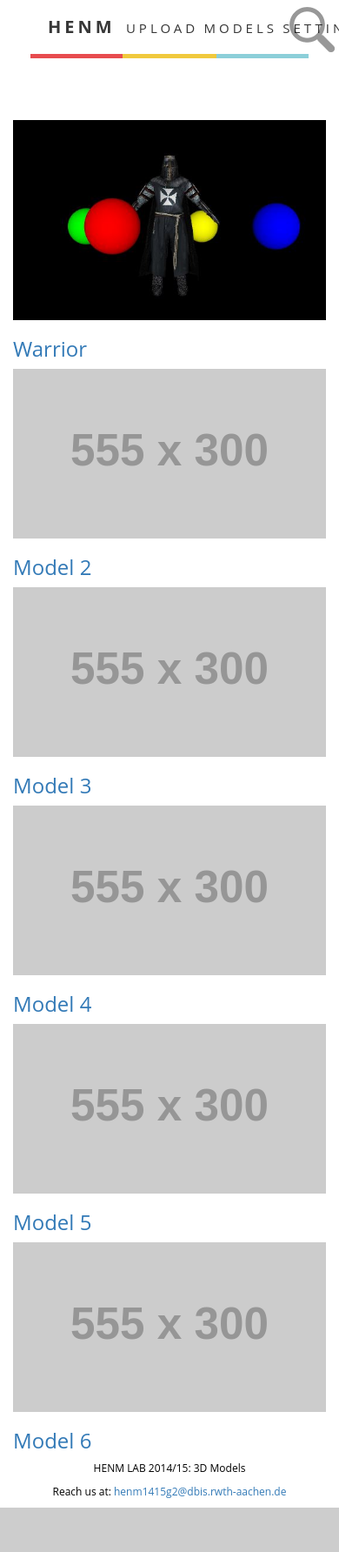
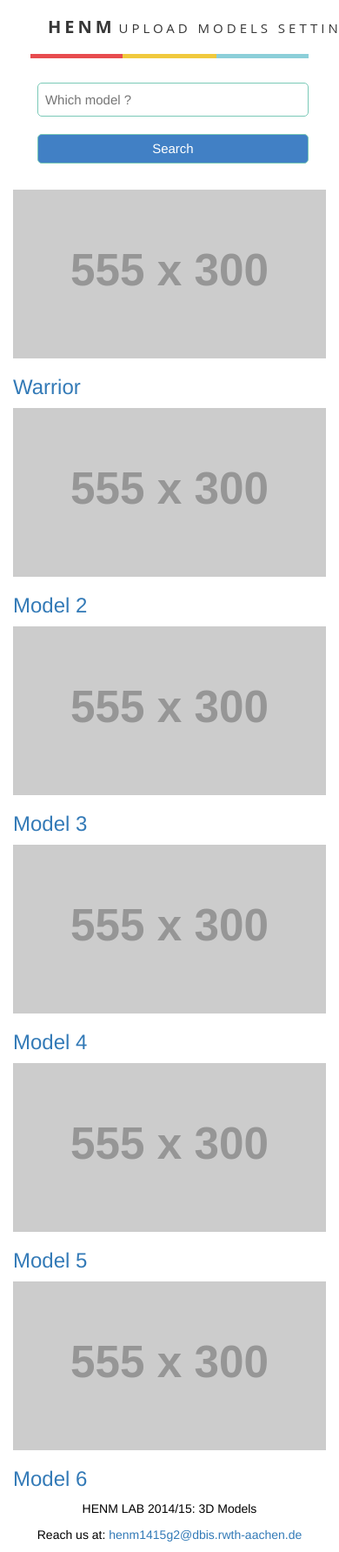
Before and after one commit to rwth-acis/Anatomy2.0, a PHP site: page /src/views/Home.html in a window 390 px wide; the page is wider, and only the part inside the window is pictured. Shown: that part at 87% size. Before the commit the page ends 1733 px from the top of that part, so only its background shows below. Run offline with PHP 8.4, Linux system fonts and the light colour scheme; grey boxes labelled with a size stand in for pictures from a placeholder-image service; some libraries are stand-ins or nearby versions.

Commit message:
Responsive Search Field!

```diff
--- /dev/null
+++ b/src/css/responsiveform1.css
@@ -0,0 +1,4 @@
+#wrap{
+width: 80%;
+margin: 10px 30% 10px 11%;
+}
--- /dev/null
+++ b/src/css/responsiveform2.css
@@ -0,0 +1,19 @@
+h2{
+font-size:18px;
+}
+p{
+font-size:14px;
+}
+label{
+font-size:12px;
+}
+input[type=submit]{
+padding:5px;
+}
+input[type=text]{
+  padding: 8px;
+}
+div#wrap{
+width: 80%;
+margin: 10px 30% 10px 11%;
+}
--- /dev/null
+++ b/src/css/responsiveform3.css
@@ -0,0 +1,21 @@
+input[type=submit]
+{
+padding:4px;
+font-size:12px;
+}
+input[type=text]{
+  padding: 8px;
+}
+label{
+font-size:12px;
+}
+h2{
+font-size:15px;
+}
+p{
+font-size:12px;
+}
+div#wrap{
+width: 80%;
+margin: 10px 30% 10px 11%;
+}
--- a/src/css/style.css
+++ b/src/css/style.css
@@ -1,3 +1,16 @@
+{
+    /* With these codes padding and border does not increase it's width and gives intuitive style.*/
+
+  -webkit-box-sizing: border-box;
+  -moz-box-sizing: border-box;
+  box-sizing: border-box;
+}
+
+<!--[if lt IE 9]>
+  <script src="http://css3-mediaqueries-js.googlecode.com/files/css3-mediaqueries.js"></script>
+  <script src="http://html5shim.googlecode.com/svn/trunk/html5.js"></script>
+<![endif]-->
+
 body {
     background-color: #fff;
     color: #fff;
@@ -35,6 +48,7 @@ p {
   display:block;
   float:center;
   width:600px}
+
 #menu li{
   display:inline-block}header
 #menu li a{
@@ -52,8 +66,20 @@ p {
   text-decoration:none;
   letter-spacing:3pt}header
 
+
+
+
 /* Input Search */
 
+#wrap{
+  width: 55%;
+  margin: 10px 30% 10px 25%;
+  padding:10px 0;
+  border: 2px solid gray;
+  border-radius:10px;
+}
+
+/*
 #wrap {
   margin: 50px 100px;
   display: inline-block;
@@ -63,8 +89,34 @@ p {
   padding: 0;
   position: relative;
 }
+*/
 
-input[type="text"] {
+
+input[type=text]{
+  color: #1e1e1e;
+  font-size: 15px;
+  margin-bottom: 20px;
+  margin-top: 10px;
+  width:100%;
+  padding: 15px;
+  border-radius:5px;
+  border:1px solid #7ac9b7;
+}
+
+input[type=submit]
+{
+  margin-bottom: 20px;
+  width:100%;
+  padding: 15px;
+  border-radius:5px;
+  border:1px solid #7ac9b7;
+  background-color: #4180C5;
+  color: white;
+  font-size:15px;
+  cursor:pointer;
+}
+
+/* input[type="text"] {
   height: 60px;
   font-size: 55px;
   display: inline-block;
@@ -95,6 +147,8 @@ input[type="text"]:focus {
   border-bottom: 1px solid #bbb;
   cursor: text;
 }
+
+
 input[type="submit"] {
   height: 67px;
   width: 63px;
@@ -117,7 +171,7 @@ input[type="submit"] {
 input[type="submit"]:hover {
   opacity: 0.8;
 }
-
+*/
 .img-fit {
     max-width: 100%;
     max-height: 100%x;
--- a/src/views/Home.html
+++ b/src/views/Home.html
@@ -5,19 +5,24 @@
     <title>RWTH Model Viewer</title>
     <link rel="stylesheet" type="text/css" href="../css/bootstrap.min.css">
     <link rel="stylesheet" type="text/css" href="../css/style.css">
+    <link rel="stylesheet" media="screen and (max-width: 1200px) and (min-width: 601px)" href="../css/responsiveform1.css" />
+    <link rel="stylesheet" media="screen and (max-width: 600px) and (min-width: 351px)" href="../css/responsiveform2.css" />
+    <link rel="stylesheet" media="screen and (max-width: 350px)" href="../css/responsiveform3.css" />
 	</head>
 	<body>
 		<div class="container">
 			<header>
 				<div class="row">
 					<div class="col-md-12">
-						<ul id="menu">
-							<li><a href="home.html"><h1><strong>HENM</strong>&nbsp</h1></a></li>
+					<nav class="nav">
+            <ul id="menu">
+							<li><a href="home.html"><h1><strong>HENM</strong></h1></a></li>
 							<li><a href="...">Upload</a>&nbsp</li>
 							<li><a href="...">Models</a>&nbsp</li>
 							<li><a href="...">Settings</a>&nbsp</li>
 							<li><a href="...">About</a>&nbsp</li>
 						</ul>
+            </nav>
 					</div>
 
 				</div>
@@ -32,19 +37,19 @@
 				</div>
 				</div>
 			</header>
-			<div id="wrap">
+			    <div class="row">
+           <div id="wrap">
   				<form action="" autocomplete="on">
   					<input id="search" name="search" type="text" placeholder="Which model ?">
-  					<input id="search_submit" value="search" type="submit">
+  					<input id="search_submit" value="Search" type="submit">
   				</form>
-			</div>
-
+			     </div>
+           </div>
 			<div class="row">
-      			<h2>Models</h2>
     		</div>
     		<div class="row">
       			<div class="col-md-6">
-        			<a href="model_viewer_publisher - Copy.html"><img src="../images/warrior.jpg" alt="warrior" class="img-responsive img-fit"></a>
+        			<a href="model_viewer_publisher - Copy.html"><img src="http://placehold.it/555x300.gif" alt="warrior" class="img-responsive img-fit"></a>
         			<h3><a href="model_viewer_publisher - Copy.html">Warrior</a></h3>
         		</div>
       			<div class="col-md-6">
```
